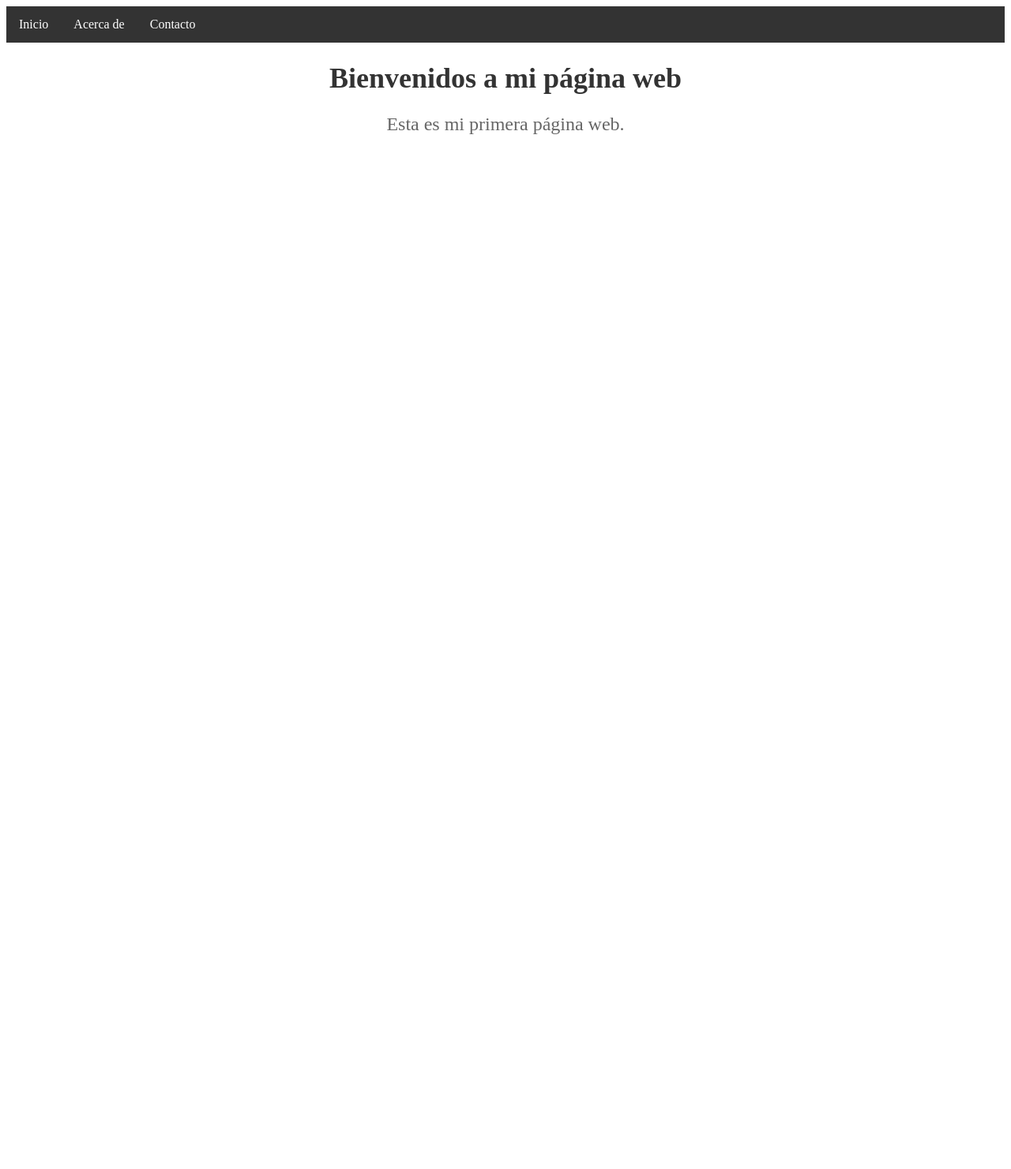
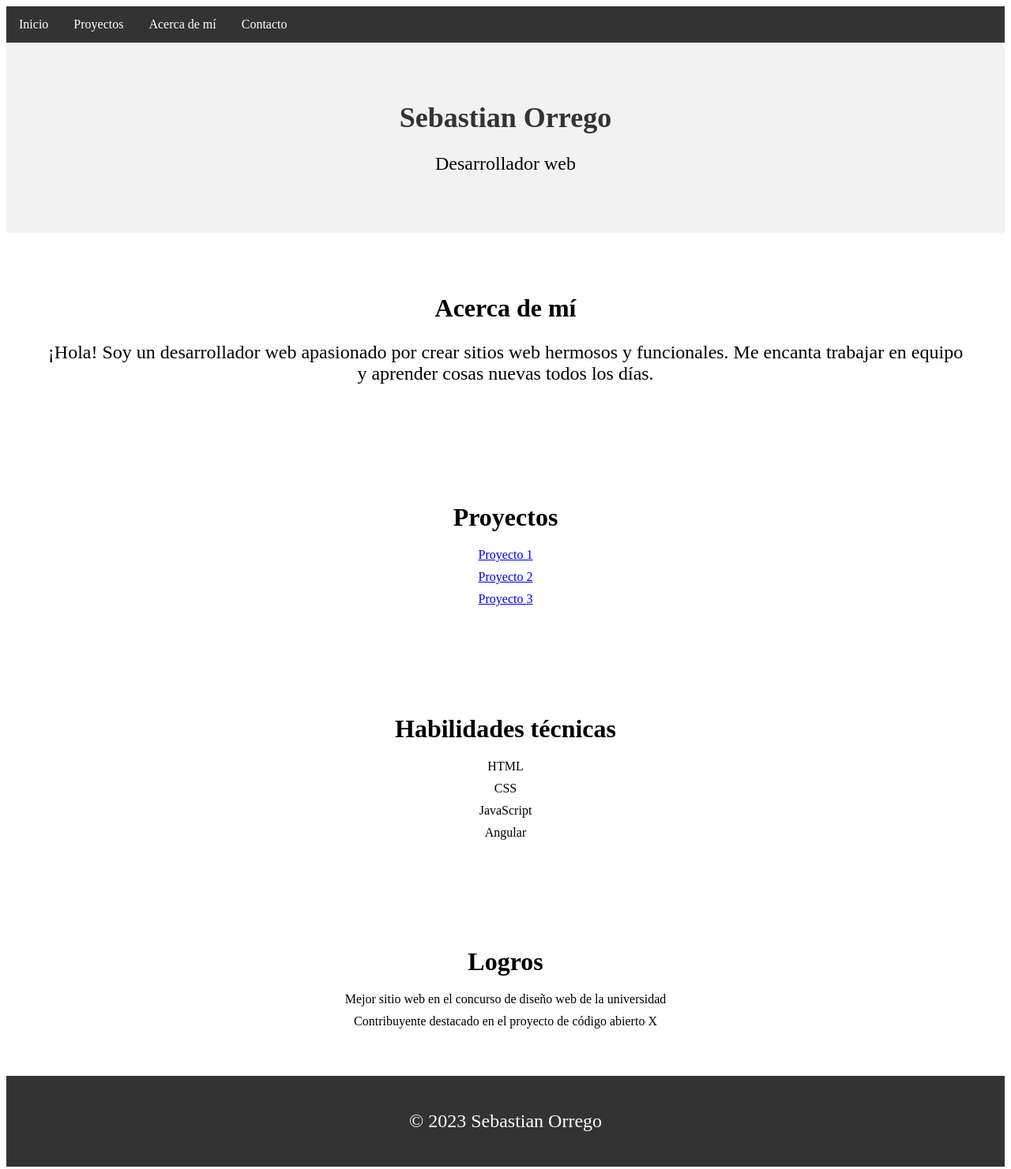
Before and after one commit to sorregoc/primera-web-con-GPT, a plain HTML site: page index.html in a window 1280 px wide. Shown: the whole page at 79% size. Before the commit the page ends 800 px from the top, so only its background shows below. Drawn offline with Linux system fonts and the light colour scheme.

Commit message:
Add files via upload

```diff
--- a/index.html
+++ b/index.html
@@ -1,44 +1,51 @@
 <!DOCTYPE html>
 <html>
   <head>
-    <title>Mi primera página web</title>
-    <style>
-      /* Estilos para la barra de navegación */
-      nav {
-        background-color: #333;
-        overflow: hidden;
-      }
-      nav a {
-        float: left;
-        color: white;
-        text-align: center;
-        padding: 14px 16px;
-        text-decoration: none;
-      }
-      nav a:hover {
-        background-color: #ddd;
-        color: black;
-      }
-      /* Estilos para el encabezado y el párrafo */
-      h1 {
-        color: #333;
-        font-size: 36px;
-        text-align: center;
-      }
-      p {
-        color: #666;
-        font-size: 24px;
-        text-align: center;
-      }
-    </style>
+    <meta charset="utf-8">
+    <title>Mi portafolio personal</title>
+    <link rel="stylesheet" href="styles.css">
   </head>
   <body>
     <nav>
       <a href="#">Inicio</a>
-      <a href="#">Acerca de</a>
+      <a href="#">Proyectos</a>
+      <a href="#">Acerca de mí</a>
       <a href="#">Contacto</a>
     </nav>
-    <h1>Bienvenidos a mi página web</h1>
-    <p>Esta es mi primera página web.</p>
+    <header>
+      <h1>Sebastian Orrego</h1>
+      <p>Desarrollador web</p>
+    </header>
+    <section>
+      <h2>Acerca de mí</h2>
+      <p>¡Hola! Soy un desarrollador web apasionado por crear sitios web hermosos y funcionales. Me encanta trabajar en equipo y aprender cosas nuevas todos los días.</p>
+    </section>
+    <section>
+      <h2>Proyectos</h2>
+      <ul>
+        <li><a href="#">Proyecto 1</a></li>
+        <li><a href="#">Proyecto 2</a></li>
+        <li><a href="#">Proyecto 3</a></li>
+      </ul>
+    </section>
+    <section>
+      <h2>Habilidades técnicas</h2>
+      <ul>
+        <li>HTML</li>
+        <li>CSS</li>
+        <li>JavaScript</li>
+        <li>Angular</li>
+      </ul>
+    </section>
+    <section>
+      <h2>Logros</h2>
+      <ul>
+        <li>Mejor sitio web en el concurso de diseño web de la universidad</li>
+        <li>Contribuyente destacado en el proyecto de código abierto X</li>
+      </ul>
+    </section>
+    <footer>
+      <p>© 2023 Sebastian Orrego</p>
+    </footer>
   </body>
 </html>
```
